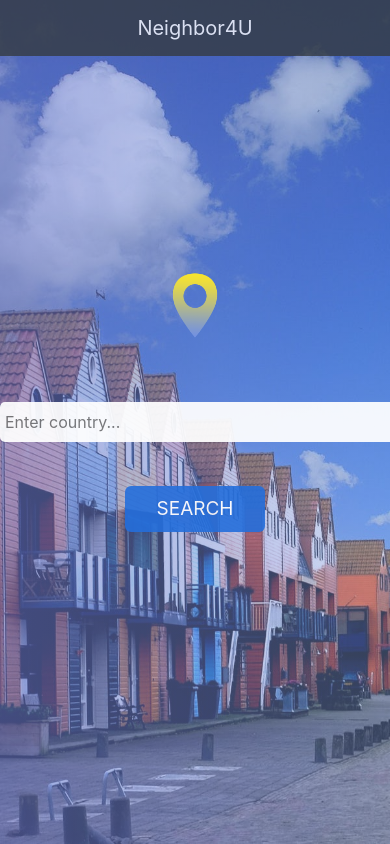
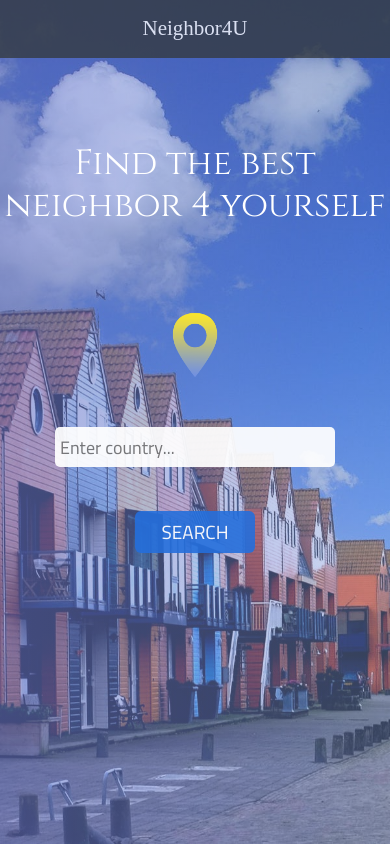
Before and after one commit to verbatim144/neighbor-app, an Angular app in the folder neighbor-frontend/: page /neighbor in a window 390 px wide. Built offline with nearby package versions, Linux system fonts and the light colour scheme.

Commit message:
Add responsive at home page

```diff
--- a/neighbor-frontend/src/app/home/home.component.css
+++ b/neighbor-frontend/src/app/home/home.component.css
@@ -20,12 +20,33 @@ body{
 .navbar-brand{
  margin-left: auto;
   margin-right: auto;
+  font-family: 'Rock Salt', cursive;
+  font-size: 21px;
 }
 
 .container {
   display: flex;
   align-items: center;
   justify-content: center;
+}
+
+.title{
+  position: absolute;
+  text-align: center;
+  font-size: 50px;
+  top: 17%;
+  color: white;
+  font-family: 'Cinzel', serif;
+}
+
+.img-location{
+  position: absolute;
+  margin-left: auto;
+  margin-right: auto;
+  top: 40%;
+  width: 68px; height: 70px;
+  -ms-transform: translateY(-40%);
+  transform: translateY(-40%);
 }
 
 .input-country{
@@ -35,19 +56,16 @@ body{
   border: none;
   border-radius: 5px;
   width: 400px;
-  margin-left: 10px;
+
   position: absolute;
-  top: 50%;
+  top: 53%;
   -ms-transform: translateY(-50%);
   transform: translateY(-50%);
+  font-family: 'Cairo', sans-serif;
+  color: #4b4b4b;
+  font-size: 18px;
 }
 
-.img-location{
-  position: absolute;
-  top: 35%;
-  -ms-transform: translateY(-35%);
-  transform: translateY(-35%);
-}
 
 .button-search{
   border-radius: 6px;
@@ -62,8 +80,9 @@ body{
   cursor: pointer;
   margin: 5px;
   position: absolute;
-  top: 57%;
+  top: 60%;
   filter: opacity(90%);
+  font-family: 'Cairo', sans-serif;
 }
 
 .button-search span {
@@ -94,6 +113,48 @@ body{
 }
 
 .button-search:hover {
-  background-color: #8392ff;
+  background-color: #6985ff;
   transition: 0.8s;
 }
+
+
+
+@media only screen and (max-width: 750px) {
+  .title{
+    font-size: 35px;
+  }
+
+}
+
+@media only screen and (max-width: 500px){
+  .input-country{
+    width: 280px;
+  }
+  .button-search{
+    width:  120px;
+    height: 42px;
+  }
+}
+
+@media only screen and (max-width: 380px){
+  .title{
+    font-size: 25px;
+  }
+  .img-location{
+    -ms-transform: translateY(-50%);
+    transform: translateY(-50%);
+    width: 50px;
+    height: 52px;
+  }
+
+  .button-search{
+    width:  110px;
+    height: 42px;
+    font-size: 18px;
+  }
+
+  .input-country{
+    width: 250px;
+    height: 35px;
+  }
+}
--- a/neighbor-frontend/src/app/home/home.component.html
+++ b/neighbor-frontend/src/app/home/home.component.html
@@ -3,7 +3,8 @@
   <a class="navbar-brand" href="#">Neighbor4U</a>
 </nav>
 <div class="container">
-  <img class="img-location" style="width: 68px; height: 70px" src="../../assets/location.png">
+  <h1 class="title">Find the best neighbor 4 yourself</h1>
+  <img class="img-location" src="../../assets/location.png">
   <input type="text" class="input-country" placeholder="Enter country...">
   <button class="button-search"><span>SEARCH</span></button>
 </div>
```
